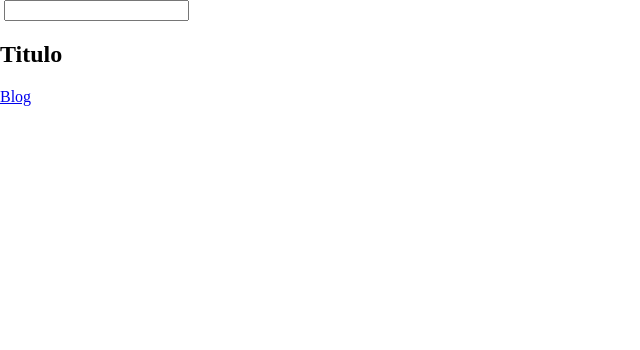
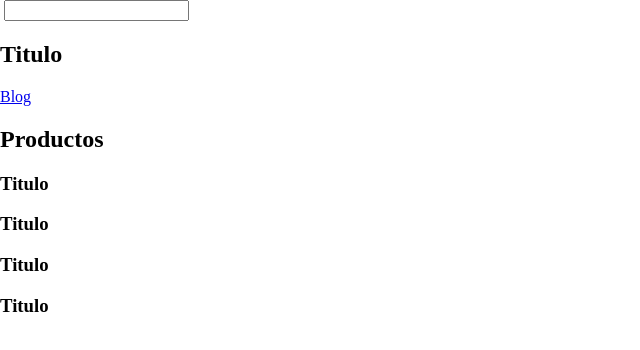
Before and after one commit to bryamrrr/demo-git, a plain HTML site: page index.html in a window 1280 px wide. Shown: the whole page, without its empty margins (0-640 px from the left). Drawn offline with Linux system fonts and the light colour scheme.

Commit message:
Se agregaron productos de manera urgente por pedido del gerente

```diff
--- a/index.html
+++ b/index.html
@@ -12,5 +12,20 @@
     <h2>Titulo</h2>
     <a href="blog.html">Blog</a>
   </header>
+  <section>
+    <h2>Productos</h2>
+    <article>
+      <h3>Titulo</h3>
+    </article>
+    <article>
+      <h3>Titulo</h3>
+    </article>
+    <article>
+      <h3>Titulo</h3>
+    </article>
+    <article>
+      <h3>Titulo</h3>
+    </article>
+  </section>
 </body>
 </html>
```
